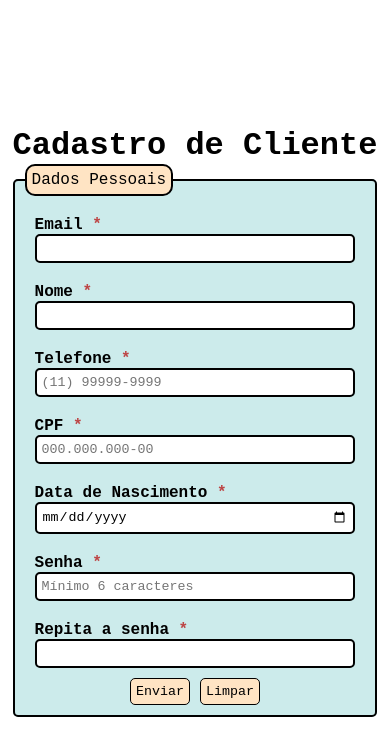
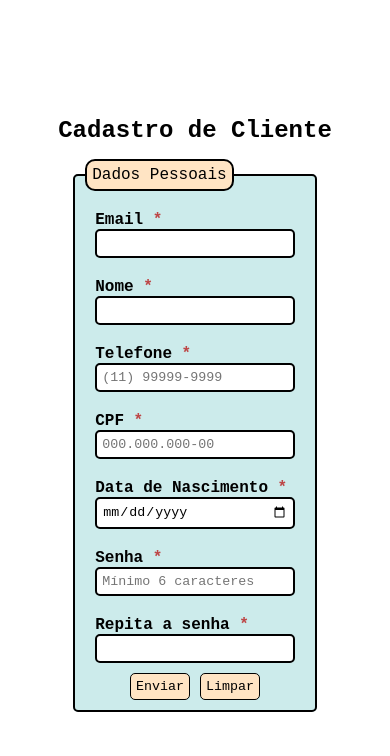
Before and after one commit to CaioQuerino/projeto_backend_python, a Flask app: page / in a window 390 px wide. Shown: the top 756 px of the page. Run offline with Flask 3, Linux system fonts and the light colour scheme; parts of the project's set-up code (start-up, migrations or seed data) failed here and were passed over.

Commit message:
style(css): responsivo e hover

```diff
--- a/backend/static/css/style.css
+++ b/backend/static/css/style.css
@@ -15,6 +15,7 @@
 
 form {
     display: grid;
+    padding: 15px;
     width: 100%;
 
     & label {
@@ -60,6 +61,7 @@
 
             &:hover{
                 background-color: rgb(248, 215, 174);
+                cursor: pointer;
                 font-weight: bold;
             }
         }
@@ -83,3 +85,10 @@
         }
     }
 }
+
+@media(max-width: 764px) {
+    h1 {
+        font-size: 1.5rem;
+        text-align: center;
+    }
+}
```
